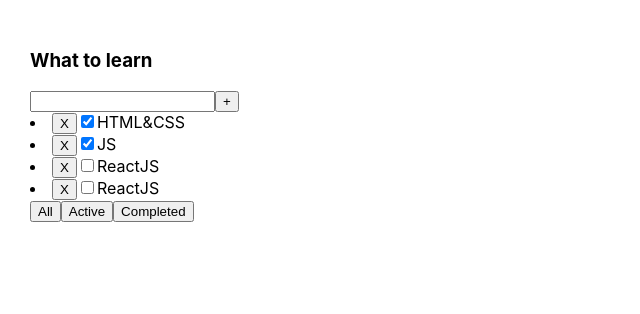
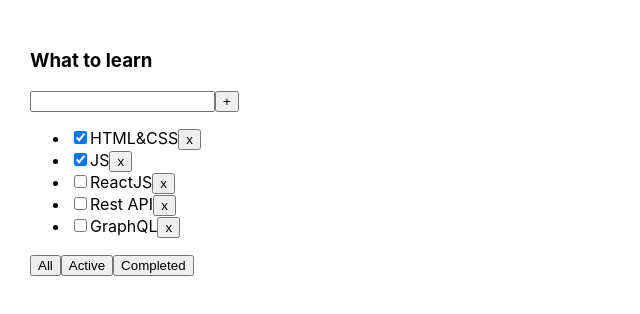
Before and after one commit to tamga05/TODO_list_React, a React (Create React App) app: page / in a window 1280 px wide. Shown: the top 314 px of the page, without its empty margins (0-640 px from the left). Built offline with nearby package versions, Linux system fonts and the light colour scheme.

Commit message:
add finish-markup after 3-rd lesson

```diff
--- a/package.json
+++ b/package.json
@@ -10,10 +10,12 @@
     "@types/node": "^16.7.13",
     "@types/react": "^18.0.0",
     "@types/react-dom": "^18.0.0",
+    "@types/uuid": "^8.3.4",
     "react": "^18.2.0",
     "react-dom": "^18.2.0",
     "react-scripts": "5.0.1",
     "typescript": "^4.4.2",
+    "uuid": "^8.3.2",
     "web-vitals": "^2.1.0"
   },
   "scripts": {
--- a/src/App.tsx
+++ b/src/App.tsx
@@ -1,36 +1,60 @@
 import React, {useState} from 'react';
 import './App.css';
 import {Todolist} from './Todolist';
+import {v1} from 'uuid';
 
+export type FilterValuesType = 'all' | 'active' | 'completed';
 
 function App() {
 
     let [tasks, setTasks] = useState([
-        {id: 1, title: 'HTML&CSS', isDone: true},
-        {id: 2, title: 'JS', isDone: true},
-        {id: 3, title: 'ReactJS', isDone: false},
-        {id: 4, title: 'ReactJS', isDone: false}
+        {id: v1(), title: 'HTML&CSS', isDone: true},
+        {id: v1(), title: 'JS', isDone: true},
+        {id: v1(), title: 'ReactJS', isDone: false},
+        {id: v1(), title: 'Rest API', isDone: false},
+        {id: v1(), title: 'GraphQL', isDone: false},
     ]);
 
 
-    const removeTask = (elid: number) => {
-        tasks = tasks.filter((el) => el.id !== elid);
-        setTasks(tasks);
-        console.log(tasks);
-    };
+    // console.log(tasks)
+    // console.log(...tasks)
 
+
+    const addTask = (newTitle: string) => {
+        const newTask = {id: v1(), title: newTitle, isDone: false}
+        setTasks([newTask, ...tasks])
+    }
+
+
+    function removeTask(id: string) {
+        let filteredTasks = tasks.filter(t => t.id !== id);
+        setTasks(filteredTasks);
+    }
+
+    let [filter, setFilter] = useState<FilterValuesType>('all');
+
+    let tasksForTodolist = tasks;
+
+    if (filter === 'active') {
+        tasksForTodolist = tasks.filter(t => !t.isDone);
+    }
+    if (filter === 'completed') {
+        tasksForTodolist = tasks.filter(t => t.isDone);
+    }
+
+    function changeFilter(value: FilterValuesType) {
+        setFilter(value);
+    }
 
     return (
         <div className="App">
-            <Todolist
-                title="What to learn"
-                tasks={tasks}
-                removeTask={removeTask}
-            />
+            <Todolist title="What to learn"
+                      tasks={tasksForTodolist}
+                      removeTask={removeTask}
+                      changeFilter={changeFilter}
+                      addTask={addTask}/>
         </div>
-
     );
 }
 
-
 export default App;
--- a/src/Todolist.tsx
+++ b/src/Todolist.tsx
@@ -1,8 +1,9 @@
-import React, {useState} from 'react';
+import React, {KeyboardEvent, ChangeEvent, useState} from 'react';
+import {FilterValuesType} from './App';
 
 
 type TaskType = {
-    id: number
+    id: string
     title: string
     isDone: boolean
 }
@@ -10,50 +11,79 @@
 type PropsType = {
     title: string
     tasks: Array<TaskType>
-    removeTask: (id: number) => void
+    removeTask: (taskId: string) => void
+    changeFilter: (value: FilterValuesType) => void
+    addTask: (newTitle: string) => void
+
 }
 
 
 export function Todolist(props: PropsType) {
 
-    const [filterValue, setFilterValue] = useState('All');
 
+    const [newTitle, setNewTitle] = useState('')
 
-    let filteredTasks = props.tasks; // Типа записано значение 'All'
-
-    if (filterValue === 'Active') {
-        filteredTasks = props.tasks.filter(el => el.isDone);
+    const onChangeHandler = (event: ChangeEvent<HTMLInputElement>) => {
+        setNewTitle(event.currentTarget.value)
     }
 
-    if (filterValue === 'Completed') {
-        filteredTasks = props.tasks.filter(el => !el.isDone);
+    const onKeyPressHandler = (event: KeyboardEvent<HTMLInputElement>) => {
+        if (event.key === 'Enter') {
+            addTaskHandler()
+        }
     }
 
-    const changeTasksFilter = (buttonName: string) => {
-        setFilterValue(buttonName);
-    };
+    const addTaskHandler = () => {
+        props.addTask(newTitle)
+        setNewTitle('')
+    }
+
+    const tsarChangeFilter = (valueFilter: FilterValuesType) => {
+        props.changeFilter(valueFilter)
+    }
+
+    const removeTaskHandler = (tID: string) => {
+        props.removeTask(tID)
+    }
 
 
     return <div>
         <h3>{props.title}</h3>
         <div>
-            <input/>
-            <button>+</button>
+
+            <input value={newTitle} onChange={onChangeHandler} onKeyDown={onKeyPressHandler}/>
+
+
+            <button onClick={addTaskHandler}>+</button>
         </div>
-        {filteredTasks.map(el => {
-            return (
-                <li key={el.id}>
-                    <button onClick={() => props.removeTask(el.id)}>X</button>
-                    <input type="checkbox" checked={el.isDone}/>
-                    <span>{el.title}</span>
-                </li>
-            );
-        })}
+        <ul>
+            {
+                props.tasks.map(t => {
 
+                    return (
+                        <li key={t.id}>
+
+                            <input type="checkbox" checked={t.isDone}/>
+
+                            <span>{t.title}</span>
+
+                            <button onClick={() => removeTaskHandler(t.id)}>x</button>
+
+                        </li>
+                    )
+                })
+            }
+        </ul>
         <div>
-            <button onClick={() => changeTasksFilter('All')}>All</button>
-            <button onClick={() => changeTasksFilter('Active')}>Active</button>
-            <button onClick={() => changeTasksFilter('Completed')}>Completed</button>
+            <button onClick={() => tsarChangeFilter('all')}>
+                All
+            </button>
+            <button onClick={() => tsarChangeFilter('active')}>
+                Active
+            </button>
+            <button onClick={() => tsarChangeFilter('completed')}>
+                Completed
+            </button>
         </div>
-    </div>;
+    </div>
 }
```
Also changed, not shown: 1 other file (tests, documents, lock files or other folders).
